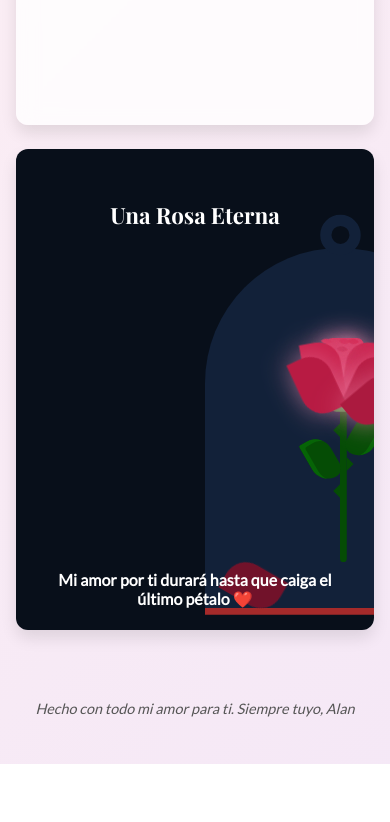
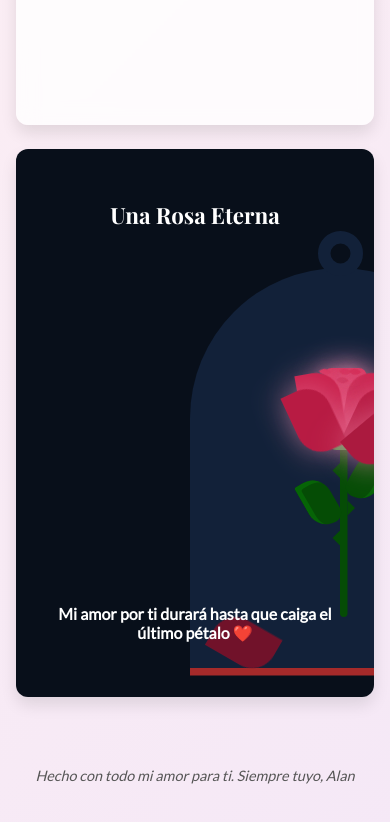
Before and after one commit to dan121ka/esperanza, a plain HTML site: page index.html in a window 390 px wide. Shown: the part 2131-2953 px from the top of the page. Before the commit the page ends 2895 px from the top, so only its background shows below. Drawn offline with nearby package versions, Linux system fonts and the light colour scheme; animation ran at ten frames a second.

Commit message:
Update style.css

```diff
--- a/style.css
+++ b/style.css
@@ -91,40 +91,39 @@ footer { padding: 2em; color: #555; font-style: italic; }
 @keyframes glowing { 50% { background: #d7365f; box-shadow: 0px 0px 60px rgba(245, 148, 184, 1); } }
 @keyframes falling { 20% { top: 335px; background: #9d193b; box-shadow: 0px 0px 0px rgba(245, 148, 184, 0); } 100% { top: 835px; opacity: 0; } }
 
-/* --- NUEVO: ESTILOS RESPONSIVOS PARA MÓVILES --- */
+/* --- ESTILOS RESPONSIVOS PARA MÓVILES (CORREGIDO) --- */
 @media (max-width: 768px) {
     h1 {
-        font-size: 1.8em; /* Reducir tamaño del título principal */
-        min-height: auto; /* Ajustar altura mínima */
+        font-size: 1.8em;
+        min-height: auto;
     }
-
     h2 {
-        font-size: 1.4em; /* Reducir tamaño de subtítulos */
+        font-size: 1.4em;
     }
-
     p, li {
         font-size: 0.9em;
     }
-
     section {
-        margin: 1.5em 1em; /* Reducir márgenes */
-        padding: 1.5em; /* Reducir padding interno */
+        margin: 1.5em 1em;
+        padding: 1.5em;
+    }
+    #heart-canvas-container {
+        height: 350px;
     }
 
-    /* Ajustar el corazón 3D */
-    #heart-canvas-container {
-        height: 350px; /* Hacer el lienzo del corazón más bajo */
-    }
-
-    /* Ajustar la rosa encantada */
-    .rose-container {
-        transform: scale(0.45); /* Hacer la animación de la rosa mucho más pequeña */
-        margin-top: -220px; /* Ajustar posición vertical */
-        margin-bottom: -280px;
-    }
-
+    /* Ajustes para la Rosa Encantada en móvil */
     #rose-section {
         padding-top: 2rem;
-        padding-bottom: 0;
+        padding-bottom: 2rem; /* Añadimos espacio abajo */
+    }
+    .rose-container {
+        transform: scale(0.5); /* Ajustamos la escala */
+        margin-top: -180px;
+        margin-bottom: -280px; /* Reducimos el margen negativo para dar espacio al texto */
+    }
+    .rose-text {
+        font-size: 1em;
+        padding: 0 1rem; /* Espaciado lateral para que no pegue a los bordes */
+        margin-top: 1rem; /* Espacio entre la base de la rosa y el texto */
     }
 }
```
